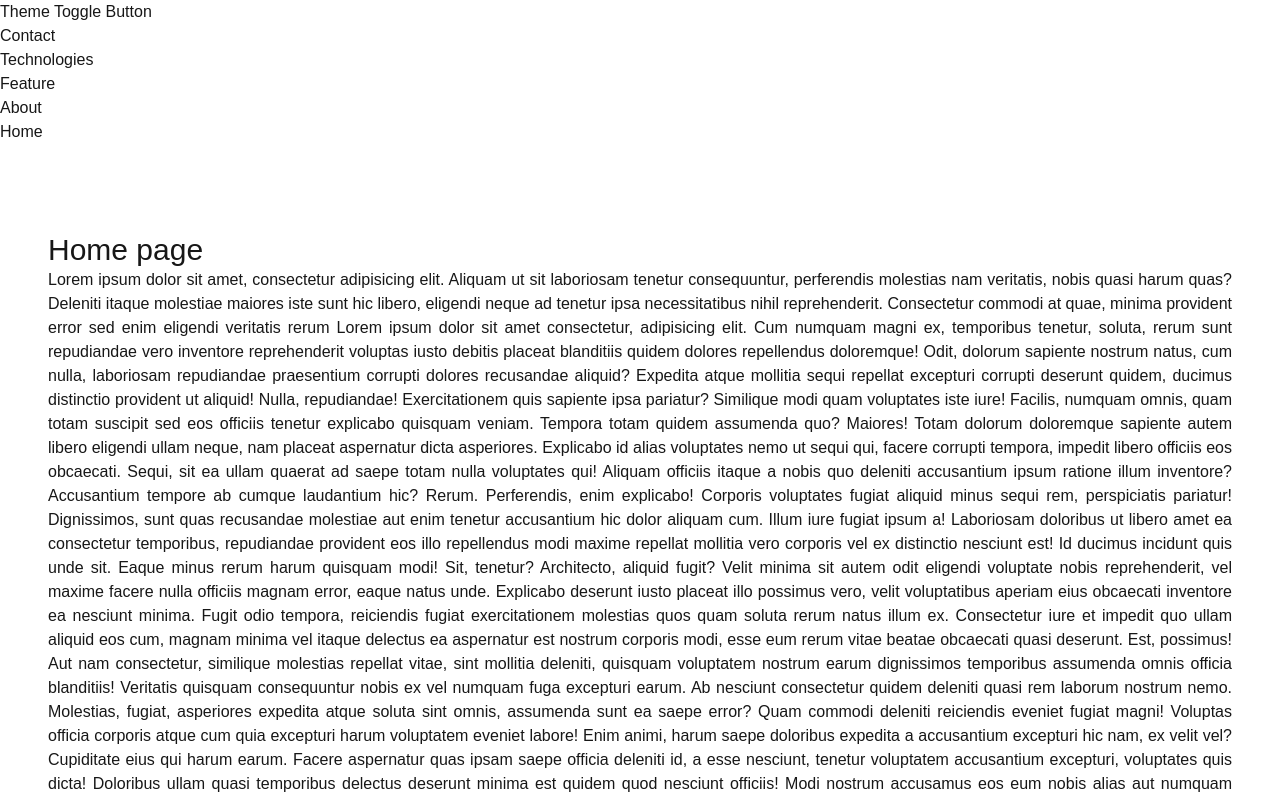
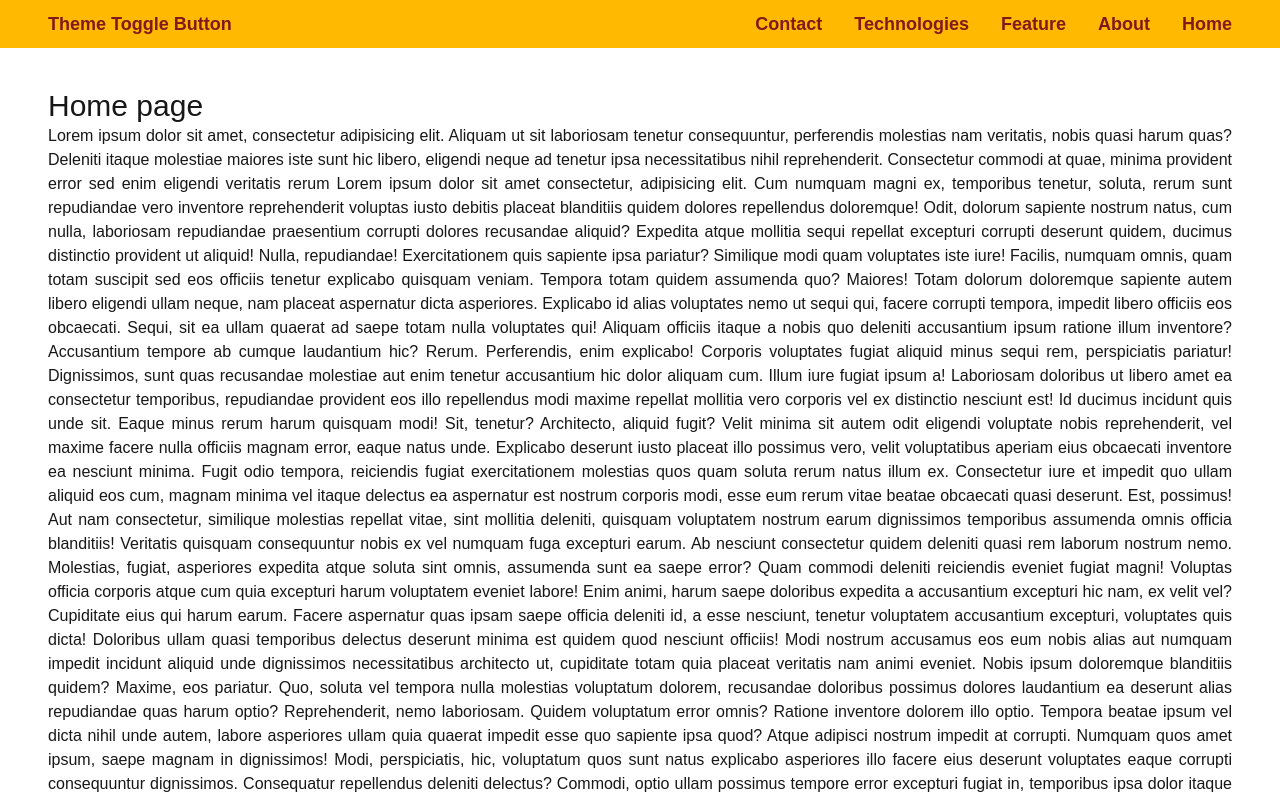
Before and after one commit to yaser-pakniyat/shop-demo, a Next.js app: page / in a window 1280 px wide. Shown: the top 799 px of the page. Built offline with nearby package versions, Linux system fonts and the light colour scheme.

Commit message:
style, refactor(Header): update styles & change Link to lowercase

```diff
--- a/components/Header/Header.jsx
+++ b/components/Header/Header.jsx
@@ -1,26 +1,29 @@
 import Link from "next/link";
+import styles from "./Header.module.css";
 
 export default function Header() {
   return (
+    <header className="fixed top-0 z-50 flex h-12 w-full items-center justify-between bg-amber-400 px-12 text-lg font-semibold text-red-900">
+      <button>Theme Toggle Button</button>
       <nav>
-      <div>Theme Toggle Button</div>
-      <ul>
+        <ul className={styles.navigationList}>
           <li>
-          <Link href="/Contact">Contact</Link>
+            <Link href="/contact">Contact</Link>
           </li>
           <li>
-          <Link href="/Technologies">Technologies</Link>
+            <Link href="/technologies">Technologies</Link>
           </li>
           <li>
-          <Link href="/Feature">Feature</Link>
+            <Link href="/feature">Feature</Link>
           </li>
           <li>
-          <Link href="/About">About</Link>
+            <Link href="/about">About</Link>
           </li>
           <li>
             <Link href="/">Home</Link>
           </li>
         </ul>
       </nav>
+    </header>
   );
 }
--- a/components/Header/Header.module.css
+++ b/components/Header/Header.module.css
@@ -0,0 +1,10 @@
+.navigationList li:hover {
+  /* decoration-amber-600 underline-offset-[7px] hover:underline; */
+  text-decoration: underline;
+  text-decoration-color: #82181a;
+  text-underline-offset: 7px;
+}
+.navigationList {
+  display: flex;
+  gap: 0 32px;
+}
```
Lines whose indentation alone changed are shown as unchanged.
